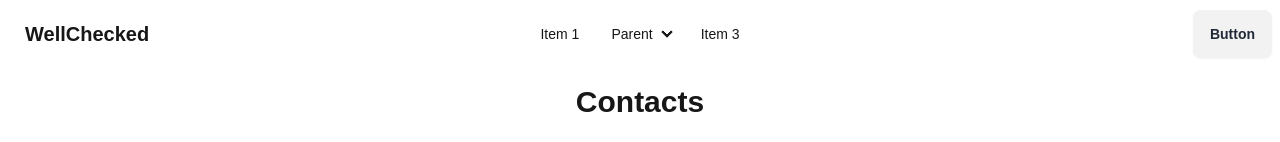
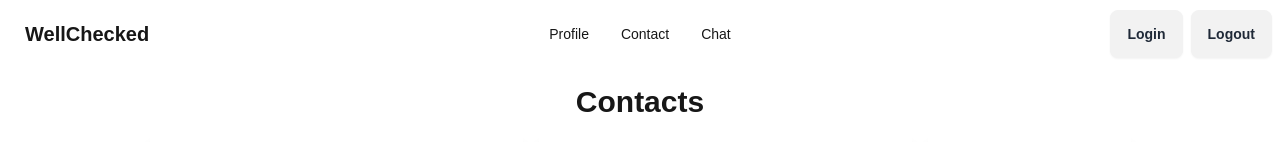
Before and after one commit to workShop-Backroom/wellness-checkin-frontend, a Next.js app: page / in a window 1280 px wide. Shown: the top 142 px of the page. Built offline with nearby package versions, Linux system fonts and the light colour scheme.

Commit message:
Update navbar.tsx

```diff
--- a/components/ui/navbar.tsx
+++ b/components/ui/navbar.tsx
@@ -22,37 +22,31 @@ const Navbar = () => {
             <ul
                 tabIndex={0}
                 className="menu menu-sm dropdown-content bg-base-100 rounded-box z-[1] mt-3 w-52 p-2 shadow">
-                <li><a>Item 1</a></li>
+                <li><a>Profile</a></li>
                 <li>
-                <a>Parent</a>
-                <ul className="p-2">
+                <a>Contacts</a>
+                {/* <ul className="p-2">
                     <li><a>Submenu 1</a></li>
                     <li><a>Submenu 2</a></li>
-                </ul>
+                </ul> */}
                 </li>
-                <li><a>Item 3</a></li>
+                <li><a>Chat</a></li>
             </ul>
             </div>
             <a className="btn btn-ghost text-xl">WellChecked</a>
         </div>
         <div className="navbar-center hidden lg:flex">
             <ul className="menu menu-horizontal px-1">
-            <li><a>Item 1</a></li>
-            <li>
-                <details>
-                <summary>Parent</summary>
-                <ul className="p-2">
-                    <li><a>Submenu 1</a></li>
-                    <li><a>Submenu 2</a></li>
-                </ul>
-                </details>
-            </li>
-            <li><a>Item 3</a></li>
+            <li><a>Profile</a></li>
+            <li><a>Contact</a></li>
+            <li><a>Chat</a></li>
             </ul>
         </div>
         <div className="navbar-end">
-            <a className="btn">Button</a>
+            <a className="btn mr-2">Login</a>
+            <a className="btn">Logout</a>
         </div>
+
         </div>
   )
 }
```
